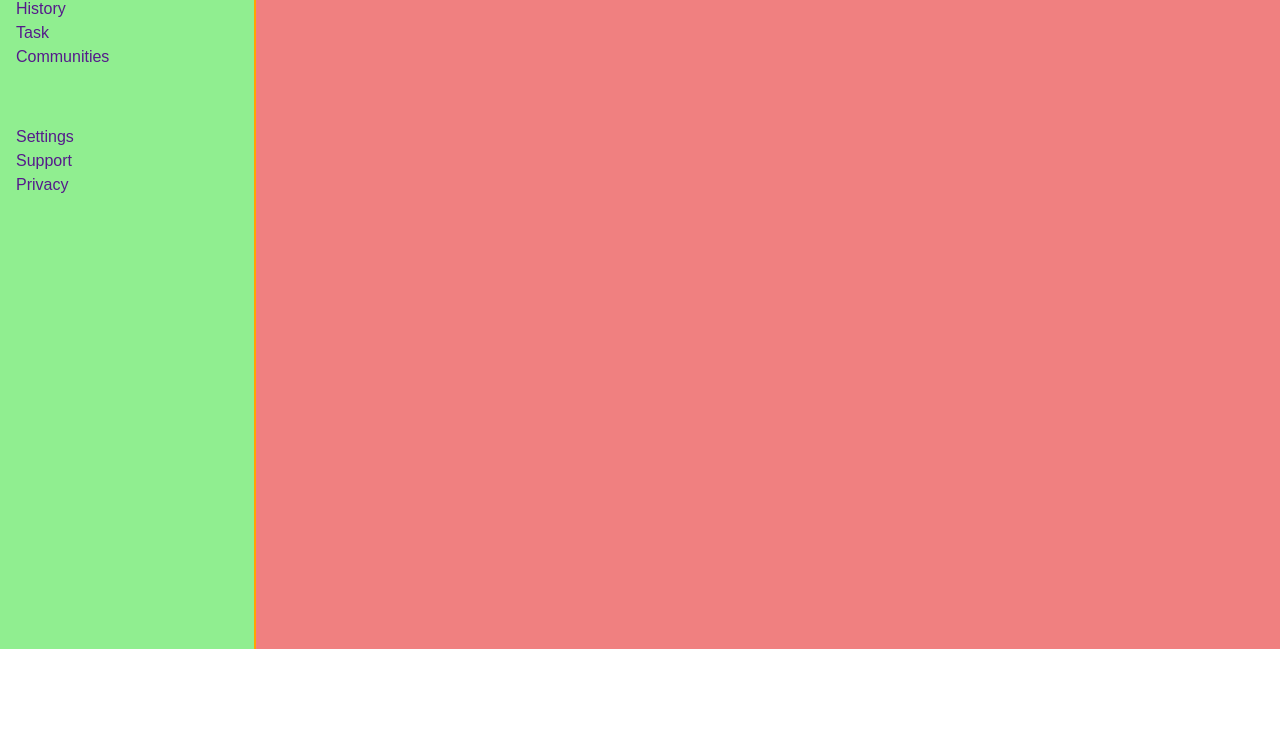
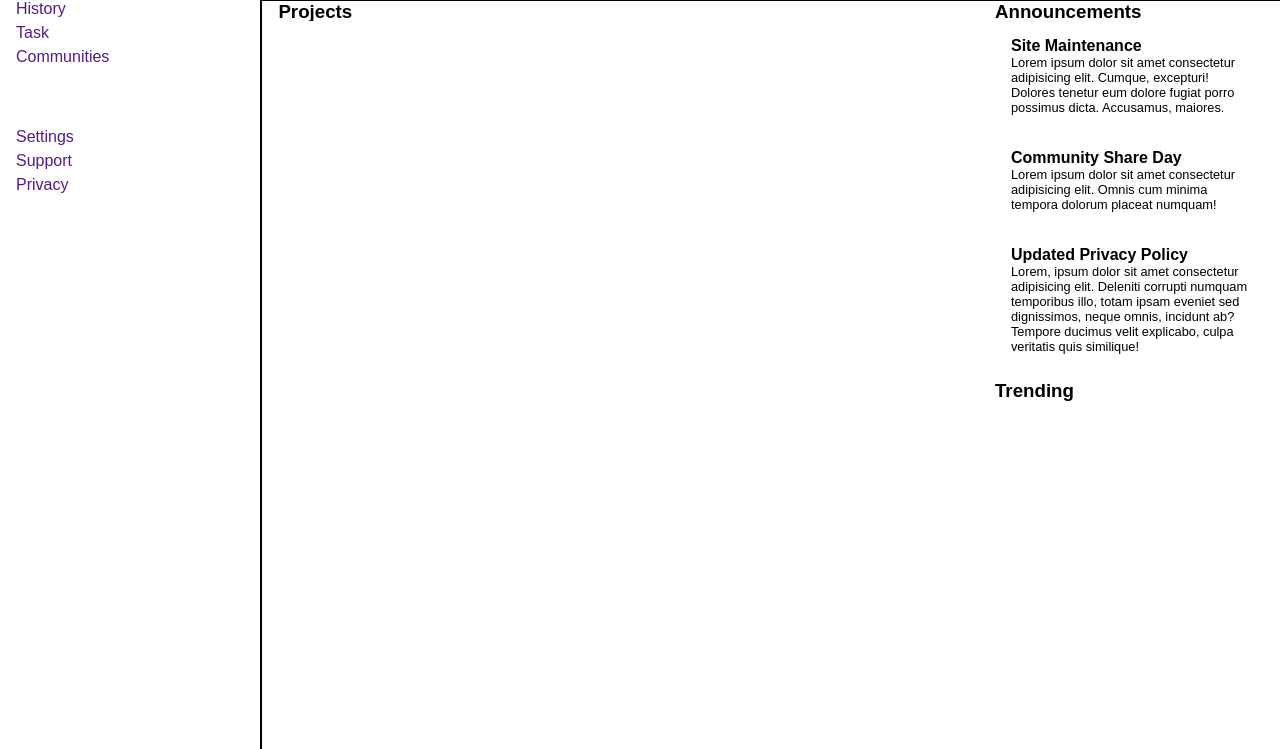
Before and after one commit to Gaurav-kr7103/DashBoard-TOP-, a plain HTML site: page index.html in a window 1280 px wide. Shown: the part 151-900 px from the top of the page. Before the commit the page ends 800 px from the top, so only its background shows below. Drawn offline with Linux system fonts and the light colour scheme.

Commit message:
almost complete the layout | Decoration left

```diff
--- a/index.html
+++ b/index.html
@@ -52,7 +52,61 @@
                 </ul>
             </div>
         </div>
-        <div class="main-content"></div>
+        <div class="main-content">
+            <div class="projects">
+                <h3>Projects</h3>
+                <div class="cards">
+                    <div class="card1"> </div>
+                    <div class="card2"> </div>
+                    <div class="card3"> </div>
+                    <div class="card4"> </div>
+                    <div class="card5"> </div>
+                    <div class="card6"> </div>
+                </div>
+            </div>
+            <div class="announcements">
+                <h3>Announcements</h3>
+                <div class="cards">
+                    <div class="card1">
+                        <h4>Site Maintenance</h4>
+                        <p>Lorem ipsum dolor sit amet consectetur adipisicing elit. Cumque, excepturi! Dolores tenetur eum dolore fugiat porro possimus dicta. Accusamus, maiores.</p>
+                    </div>
+                    <div class="card2">
+                        <h4>Community Share Day</h4>
+                        <p>Lorem ipsum dolor sit amet consectetur adipisicing elit. Omnis cum minima tempora dolorum placeat numquam!</p>
+                    </div>
+                    <div class="card3">
+                        <h4>Updated Privacy Policy</h4>
+                        <p>Lorem, ipsum dolor sit amet consectetur adipisicing elit. Deleniti corrupti numquam temporibus illo, totam ipsam eveniet sed dignissimos, neque omnis, incidunt ab? Tempore ducimus velit explicabo, culpa veritatis quis similique!</p>
+                    </div>
+                </div>
+            </div>
+            <div class="trending">
+                <h3>Trending</h3>
+                <div class="cards">
+                    <div class="card1">
+                        <img src="">
+                        <p></p>
+                    </div>
+                    <div class="card2">
+                        <img src="" alt="">
+                        <p></p>
+                    </div>
+                    <div class="card3">
+                        <img src="" alt="">
+                        <p></p>
+                    </div>
+                    <div class="card4">
+                        <img src="" alt="">
+                        <p></p>
+                    </div>
+                    <div class="card5">
+                        <img src="" alt="">
+                        <p>                    </p>
+                    </div>
+                </div>
+            </div>
+        </div>
     </div>
 </body>
 </html>
--- a/my-styles.css
+++ b/my-styles.css
@@ -4,6 +4,12 @@
     box-sizing: border-box;
     font-family: Arial, sans-serif;
     /* outline: 2px solid red; */
+    --fs-xsmall : 0.5rem;
+    --fs-small : 0.8rem;
+    --fs-medium : 1rem;
+    --fs-large : 1.5rem;
+    --fs-xlarge : 2rem;
+    --fs-xxlarge : 3rem;
 }
 
 body {
@@ -16,6 +22,7 @@ body {
     display: grid;
     grid-template-columns: 1fr 4fr;
     grid-template-rows: 1fr 5fr;
+    gap : 0.5em;
 }
 
 
@@ -86,9 +93,9 @@ body {
     padding-left: 1em;
     padding-top: 1em;
     grid-area : 1 / 1 / -1 / 2;
-    outline: 2px solid green;
-    background-color: lightgreen;
-    color: red;
+    /* outline: 2px solid green; */
+    /* background-color: lightgreen; */
+    /* color: red; */
 }
 .sidebar > div > ul {
     list-style-type: none;
@@ -108,6 +115,63 @@ body {
 
 .main-content {
     grid-area : 2 / 2 / -1 / -1;
-    outline: 2px solid orange;
-    background-color: lightcoral;
+    outline: 2px solid black;
+    background-color: white;
+    display: grid;
+    grid-template: repeat(2, 1fr) / 1fr 1fr 0.8fr;
+    gap : 10px;
 }
+.main-content > div {
+    /* background-color: lightblue; */
+}
+.main-content .projects{
+    height: 100%;
+    width: 100%;
+    grid-column: 1 / 3;
+    grid-row : 1 / -1;
+    padding-left: 1em;
+    padding-right: 1em; ;
+}
+.main-content > div > h3 {
+    height: 20px;
+}
+.main-content .projects .cards {
+    display: grid;
+    grid-template : 1fr 1fr 1fr / 1fr 1fr;
+    /* outline: 2px solid blueviolet; */
+    height: calc(100% - 20px);
+    gap: 2em;
+}
+.main-content .projects .cards div {
+    background-color: white;
+}
+
+
+.announcements {
+    padding-right: 1em;
+}
+.main-content .announcements h3 {
+    height: 20px;
+}
+.announcements .cards {
+    height: calc(100% - 20px);
+    display: grid;
+    grid-template-rows : repeat (3, 1fr);
+    gap : 2px;
+}
+.announcements .cards div {
+    background-color: white;
+    padding: 0.5em;
+    padding: var(--fs-medium);
+}
+.announcements h4 {
+    font-size: var(--fs-medium);
+}
+.announcements h4 + p {
+    font-size: var(--fs-small);
+}
+
+
+.trending {
+    padding-right: 1em;;
+}
```
